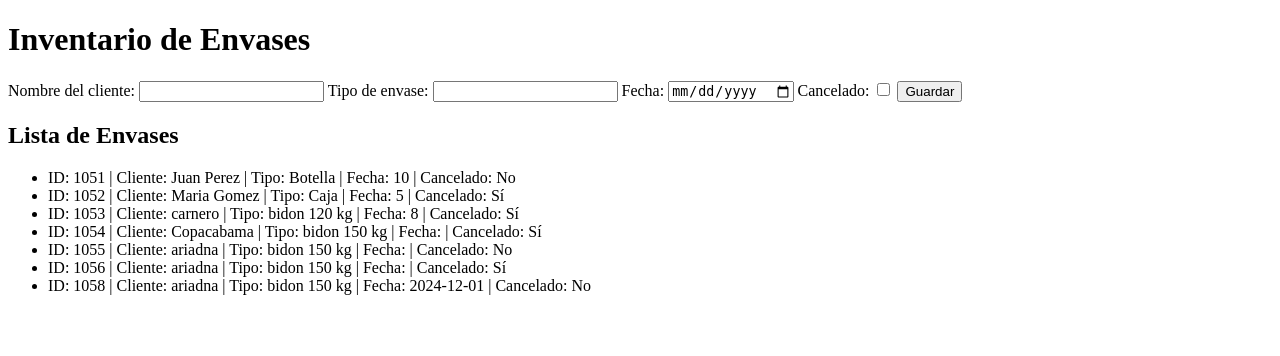
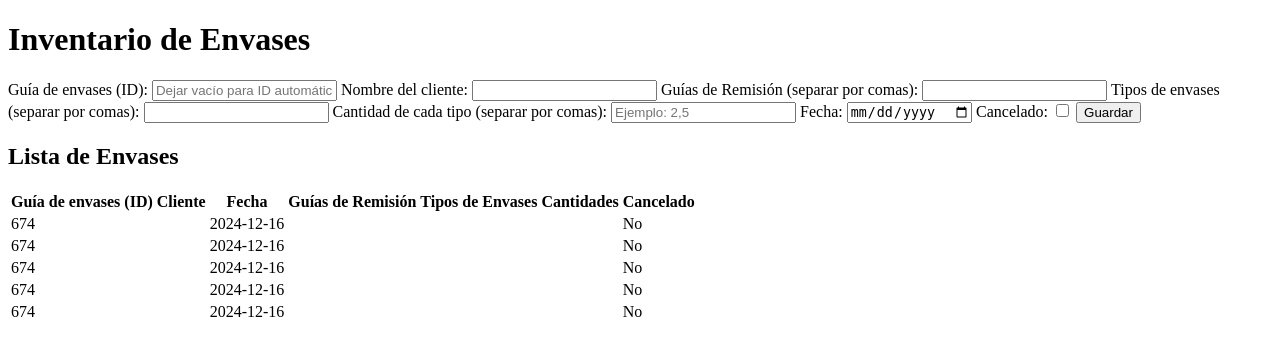
Before and after one commit to leiqne/Argo-Inventory, a Flask app: page / in a window 1280 px wide. Shown: the top 356 px of the page. Run offline with Flask 3, Linux system fonts and the light colour scheme.

Commit message:
se agregaron las variables corrrespondiente TO-DO arreglar la view

```diff
--- a/src/app.py
+++ b/src/app.py
@@ -1,9 +1,9 @@
 import os
 from flask import Flask, request, redirect, render_template
-from controllers.inventory_controller import leer_inventario, agregar_envase
+from controllers.inventory_controller import leer_inventario, agregar_envase, obtener_nuevo_id  # Importar la función obtener_nuevo_id
 from datetime import datetime
+
 app = Flask(__name__)
-
 
 @app.get("/")
 def index():
@@ -12,15 +12,21 @@ def index():
 
 @app.route('/agregar_envase', methods=['POST'])
 def agregar_envase_route():
+    id = request.form['id'].strip()
+    if not id:
+        id = obtener_nuevo_id()
+
     cliente = request.form['cliente']
-    tipo_envase = request.form['tipo_envase']
-    fecha = request.form['fecha'] if 'fecha' in request.form else datetime.today().strftime('%Y-%m-%d')
+    guia_remision = request.form['guia_remision'].split(',')  # Separar por comas
+    tipos_envase = request.form['tipo_envase'].split(',')  # Separar por comas
+    cantidades = list(map(int, request.form['cantidades'].split(',')))  # Separar por comas y convertir a enteros
+    fecha = request.form['fecha'].strip() if request.form['fecha'].strip() else datetime.today().strftime('%Y-%m-%d')
     cancelado = 'cancelado' in request.form
 
-    agregar_envase(cliente, tipo_envase, fecha, cancelado)
+    agregar_envase(id, cliente, guia_remision, tipos_envase, cantidades, fecha, cancelado)
     return redirect('/')
 
 
+
 if __name__ == '__main__':
-
     app.run(debug=True)
--- a/src/controllers/inventory_controller.py
+++ b/src/controllers/inventory_controller.py
@@ -4,50 +4,84 @@ from datetime import datetime
 
 CSV_PATH = os.path.join(os.path.dirname(__file__), '../data/inventario.csv')
 
+
 def leer_inventario():
-    """Lee todos los registros del archivo CSV y depura los valores de 'id'."""
+    """Lee todos los registros del archivo CSV y convierte listas separadas por comas en listas reales de Python."""
     inventario = []
-    with open(CSV_PATH, mode='r', newline='', encoding='utf-8-sig') as file:  # Usar utf-8-sig para eliminar BOM
+    with open(CSV_PATH, mode='r', newline='', encoding='utf-8-sig') as file:
         reader = csv.DictReader(file, delimiter=',')
-        for row in reader:
-            if not any(row.values()):  # Ignoramos filas completamente vacías
+
+        for i, row in enumerate(reader, start=1):
+            # Imprimir cada fila cruda antes de procesar
+            print(f"Fila {i} (cruda): {row}")
+
+            # Saltar filas vacías
+            if not any(row.values()):
+                print(f"Fila {i} está vacía, se omite.")
                 continue
+
+            # Conversión de ID (maneja errores si no es entero)
             try:
-                row['fecha'] = row.get('fecha', datetime.today().strftime('%Y-%m-%d'))  # Usar la fecha actual si no tiene valor
-                row['id'] = int(row.get('id', 0))  # Convertir 'id' a entero
+                row['id'] = int(row.get('id', 0))
             except ValueError:
-                row['fecha'] = datetime.today().strftime('%Y-%m-%d')  # Usar la fecha actual si no se puede convertir
-                row['id'] = 0  # Usar 0 si no se puede convertir
+                row['id'] = 0
+
+            # Conversión de fecha (si está vacía, usa la fecha de hoy)
+            row['fecha'] = row.get('fecha') if row.get('fecha') else datetime.today().strftime('%Y-%m-%d')
+
+            # Conversión de listas separadas por comas
+            row['guias_remision'] = [item.strip() for item in row.get('guias_remision', '').split(',') if item.strip()]
+            row['tipos_envase'] = [item.strip() for item in row.get('tipos_envase', '').split(',') if item.strip()]
+            row['cantidades'] = [item.strip() for item in row.get('cantidades', '').split(',') if item.strip()]
+
+            # Conversión de cancelado a booleano
             row['cancelado'] = row.get('cancelado', 'False').strip().lower() == 'true'
+
+            # Imprimir la fila después de procesar los valores
+            print(f"Fila {i} (procesada): {row}\n")
+
+            # Agregar la fila procesada al inventario
             inventario.append(row)
+
+    print("\nInventario final:", inventario)
     return inventario
 
 
-def agregar_envase(cliente, tipo_envase, fecha_hoy=None, cancelado=False):
-    """Agrega un nuevo envase al archivo CSV con la fecha de hoy si no se proporciona fecha."""
-    if fecha_hoy is None or fecha_hoy == '':  # Si fecha_hoy está vacía o no se pasa
-        fecha_hoy = datetime.today().strftime('%Y-%m-%d')  # Usar la fecha actual
 
-    print(f"Fecha antes de escribir: {fecha_hoy}")  # Depuración: Verifica el valor de la fecha
+def agregar_envase(nuevo_id, cliente, guias_remision, tipos_envase, cantidades, fecha_hoy=None, cancelado=False):
+    """
+    Agrega un nuevo envase con múltiples guías de remisión, tipos de envases y cantidades.
+    No se realiza ninguna verificación para comprobar si el ID ya existe.
+    """
+    if not fecha_hoy:
+        fecha_hoy = datetime.today().strftime('%Y-%m-%d')
 
-    nuevo_id = obtener_nuevo_id()
+    # Asegurarse de que las listas se guarden como cadenas separadas por comas
+    guias_remision_str = ','.join(guias_remision)
+    tipos_envase_str = ','.join(tipos_envase)
+    cantidades_str = ','.join(map(str, cantidades))
 
-    # Escribe la fila con la fecha correcta
-    with open(CSV_PATH, mode='a', newline='') as file:
-        writer = csv.writer(file)
-        writer.writerow([nuevo_id, cliente, tipo_envase, fecha_hoy, 'True' if cancelado else 'False'])
+    with open(CSV_PATH, mode='a', newline='', encoding='utf-8') as file:
+        writer = csv.DictWriter(file, fieldnames=['id', 'cliente', 'fecha', 'guias_remision', 'tipos_envase', 'cantidades', 'cancelado'])
 
-    # Depuración: Verifica que la fila escrita tenga la fecha
-    print(f"Fila agregada: {nuevo_id}, {cliente}, {tipo_envase}, {fecha_hoy}, {'True' if cancelado else 'False'}")
+        if file.tell() == 0:  # Escribir encabezado solo si el archivo está vacío
+            writer.writeheader()
 
+        writer.writerow({
+            'id': nuevo_id,
+            'cliente': cliente,
+            'fecha': fecha_hoy,
+            'guias_remision': guias_remision_str,
+            'tipos_envase': tipos_envase_str,
+            'cantidades': cantidades_str,
+            'cancelado': 'True' if cancelado else 'False'
+        })
 
-
-
-
+    print(f"Fila agregada: {nuevo_id}, {cliente}, {fecha_hoy}, {guias_remision_str}, {tipos_envase_str}, {cantidades_str}, {'True' if cancelado else 'False'}")
 def obtener_nuevo_id():
     """Obtiene un nuevo ID incremental para el próximo registro."""
     inventario = leer_inventario()
-    ids = [row.get('id', 0) for row in inventario]
+    ids = [row['id'] for row in inventario if isinstance(row['id'], int)]
     return max(ids, default=0) + 1
 
 
@@ -59,16 +93,26 @@ def buscar_envase(id_envase):
             return row
     return None
 
+def buscar_envase_por_guia(guia_remision):
+    """Busca un envase por la Guía de Remisión."""
+    inventario = leer_inventario()
+    for row in inventario:
+        if row['guia_remision'] == guia_remision:
+            return row
+    return None
 
 def eliminar_envase(id_envase):
     """Elimina un envase por su ID."""
     inventario = leer_inventario()
-    nuevos_datos = [row for row in inventario if int(row['id']) != id_envase]
-    with open(CSV_PATH, mode='w', newline='') as file:
-        writer = csv.DictWriter(file, fieldnames=['id', 'cliente', 'tipo_envase', 'fecha', 'cancelado'])
+    nuevos_datos = [row for row in inventario if row['id'] != id_envase]
+    with open(CSV_PATH, mode='w', newline='', encoding='utf-8') as file:
+        writer = csv.DictWriter(file, fieldnames=['id', 'guia_remision', 'cliente', 'fecha', 'tipo_envase', 'cancelado'])
         writer.writeheader()
         writer.writerows(nuevos_datos)
 
 
-elm=eliminar_envase(1057
-            )
+
+
+# Para verificar que funciona correctamente
+buscar_envase = buscar_envase(1052)
+print(buscar_envase)
--- a/src/data/inventario.csv
+++ b/src/data/inventario.csv
@@ -1,8 +1,7 @@
-id,cliente,tipo_envase,fecha,cancelado
-1051,Juan Perez,Botella,10,False
-1052,Maria Gomez,Caja,5,True
-1053,carnero,bidon 120 kg,8,True
-1054,Copacabama,bidon 150 kg,,True
-1055,ariadna,bidon 150 kg,,False
-1056,ariadna,bidon 150 kg,,True
-1058,ariadna,bidon 150 kg,2024-12-01,False
+id, cliente, fecha, guias_remision, tipos_envase, cantidades, cancelado
+
+674,Hialpesa,2022-07-01,"0003-000215,0003-00216","bidon 150 kg, ibc","2,5",True
+674,Hialpesa,2024-12-10,"0003-000215,0003-00216","bidon 150 kg, ibc","2,5",False
+674,Hialpesa,2024-12-16,"0003-000215,0003-00216","bidon 150 kg, ibc","2,5",False
+674,Hialpesa,2024-12-02,"0003-000215,0003-00216","bidon 150 kg, ibc","2,5",False
+674,Hialpesa,2024-12-01,"0003-000215,0003-00216","bidon 150 kg, ibc","2,5",False
--- a/src/templates/index.html
+++ b/src/templates/index.html
@@ -9,11 +9,20 @@
     <h1>Inventario de Envases</h1>
 
     <form action="/agregar_envase" method="post">
+        <label for="id">Guía de envases (ID):</label>
+        <input type="text" id="id" name="id" placeholder="Dejar vacío para ID automático">
+
         <label for="cliente">Nombre del cliente:</label>
         <input type="text" id="cliente" name="cliente" required>
 
-        <label for="tipo_envase">Tipo de envase:</label>
+        <label for="guia_remision">Guías de Remisión (separar por comas):</label>
+        <input type="text" id="guia_remision" name="guia_remision" required>
+
+        <label for="tipo_envase">Tipos de envases (separar por comas):</label>
         <input type="text" id="tipo_envase" name="tipo_envase" required>
+
+        <label for="cantidades">Cantidad de cada tipo (separar por comas):</label>
+        <input type="text" id="cantidades" name="cantidades" placeholder="Ejemplo: 2,5" required>
 
         <label for="fecha">Fecha:</label>
         <input type="date" id="fecha" name="fecha">
@@ -25,18 +34,38 @@
     </form>
 
 
+
     <h2>Lista de Envases</h2>
-    <ul>
-        {% for envase in envases %}
-            <li>
-                ID: {{ envase['id'] }} |
-                Cliente: {{ envase['cliente'] }} |
-                Tipo: {{ envase['tipo_envase'] }} |
-                Fecha: {{ envase['fecha'] }} |
-                Cancelado: {{ 'Sí' if envase['cancelado'] else 'No' }}
-            </li>
-        {% endfor %}
-    </ul>
+    <table>
+        <thead>
+            <tr>
+                <th>Guía de envases (ID)</th>
+                <th>Cliente</th>
+                <th>Fecha</th>
+                <th>Guías de Remisión</th>
+                <th>Tipos de Envases</th>
+                <th>Cantidades</th>
+                <th>Cancelado</th>
+            </tr>
+        </thead>
+        <tbody>
+            {% for envase in envases %}
+            <tr>
+                <td>{{ envase['id'] }}</td>
+                <td>{{ envase['cliente'] }}</td>
+                <td>{{ envase['fecha'] }}</td>
+                <td>{{ ', '.join(envase['guia_remision']) }}</td>
+                <td>{{ ', '.join(envase['tipo_envase']) }}</td>
+                <td>{{ ', '.join(envase['cantidades'] | map('string')) }}</td>
+                <td>{{ 'Sí' if envase['cancelado'] else 'No' }}</td>
+            </tr>
+            {% endfor %}
+        </tbody>
+    </table>
+
+
+
+
 
 </body>
 </html>
```
